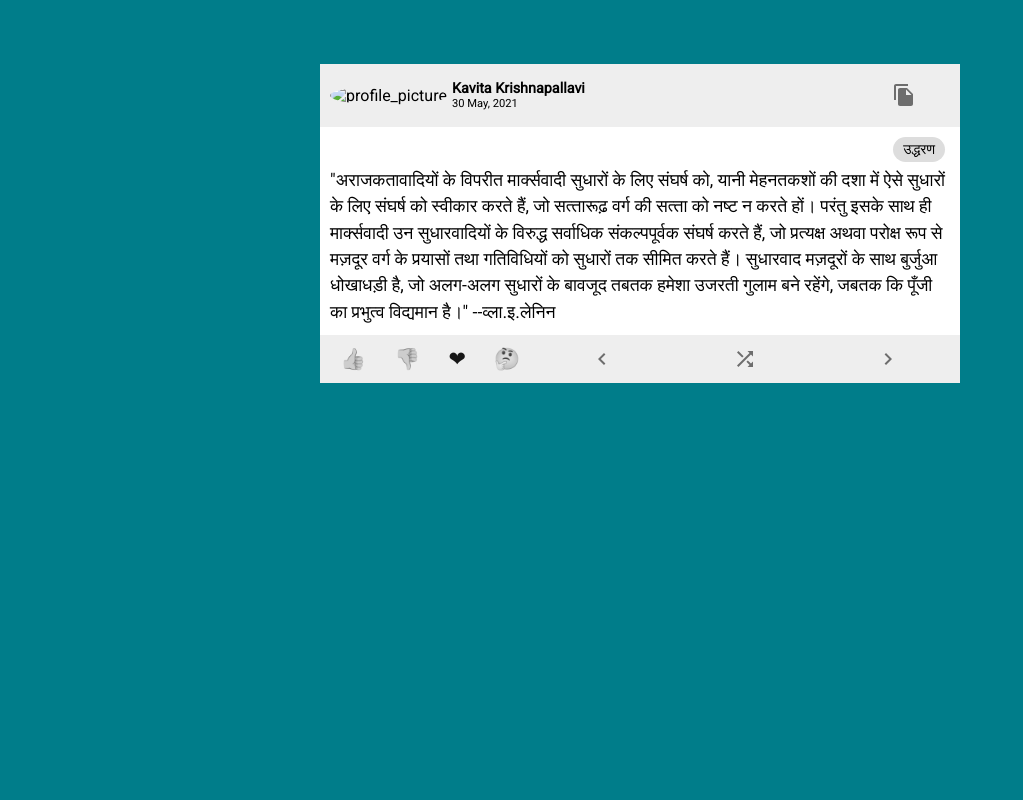
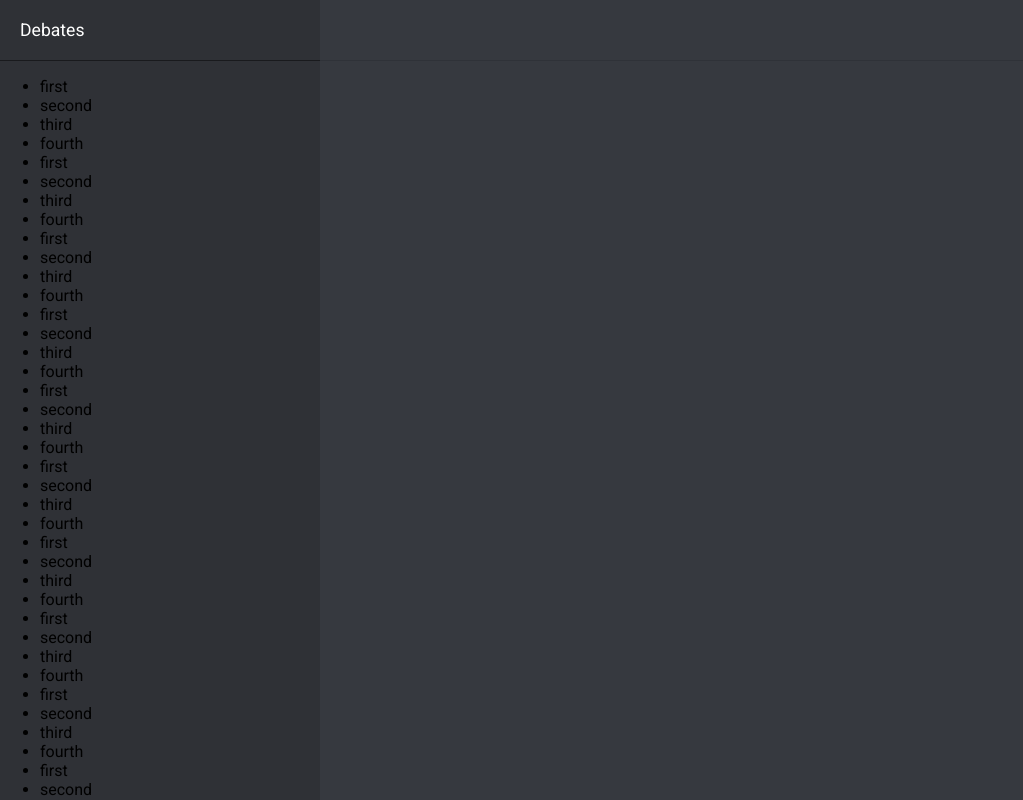
Before and after one commit to marxistleninist/kk, a React app: page /debate in a window 1280 px wide. Shown: the whole page, without its empty margins (0-1023 px from the left). Built offline with nearby package versions, Linux system fonts and the light colour scheme.

Commit message:
debate route

```diff
--- /dev/null
+++ b/src/Debate.js
@@ -0,0 +1,98 @@
+import React from 'react'
+import Container from './debate-style'
+
+const Debate = () => {
+      return (
+            <Container>
+                  <div className="debates">
+                        <div className="heading">
+                              <p className="title">Debates</p>
+
+                        </div>
+                        <div className="debates-list">
+                              <ul>
+
+                                    <li>first</li>
+                                    <li>second</li>
+                                    <li>third</li>
+                                    <li>fourth</li>
+
+                                    <li>first</li>
+                                    <li>second</li>
+                                    <li>third</li>
+                                    <li>fourth</li>
+                                    <li>first</li>
+                                    <li>second</li>
+                                    <li>third</li>
+                                    <li>fourth</li>
+                                    <li>first</li>
+                                    <li>second</li>
+                                    <li>third</li>
+                                    <li>fourth</li>
+
+                                    <li>first</li>
+                                    <li>second</li>
+                                    <li>third</li>
+                                    <li>fourth</li>
+                                    <li>first</li>
+                                    <li>second</li>
+                                    <li>third</li>
+                                    <li>fourth</li>
+                                    <li>first</li>
+                                    <li>second</li>
+                                    <li>third</li>
+                                    <li>fourth</li>
+
+                                    <li>first</li>
+                                    <li>second</li>
+                                    <li>third</li>
+                                    <li>fourth</li>
+                                    <li>first</li>
+                                    <li>second</li>
+                                    <li>third</li>
+                                    <li>fourth</li>
+                                    <li>first</li>
+                                    <li>second</li>
+                                    <li>third</li>
+                                    <li>fourth</li>
+                                    <li>first</li>
+                                    <li>second</li>
+                                    <li>third</li>
+                                    <li>fourth</li>
+                                    <li>first</li>
+                                    <li>second</li>
+                                    <li>third</li>
+                                    <li>fourth</li>
+                                    <li>first</li>
+                                    <li>second</li>
+                                    <li>third</li>
+                                    <li>fourth</li>
+                                    <li>first</li>
+                                    <li>second</li>
+                                    <li>third</li>
+                                    <li>fourth</li>
+                                    <li>first</li>
+                                    <li>second</li>
+                                    <li>third</li>
+                                    <li>fourth</li>
+                                    <li>first</li>
+                                    <li>second</li>
+                                    <li>third</li>
+                                    <li>fourth</li>
+                                    <li>first</li>
+                                    <li>second</li>
+                                    <li>third</li>
+                                    <li>fourth</li>
+                              </ul>
+                        </div>
+                  </div>
+                  <div className="debate">
+                        <div className="name">
+                        </div>
+                  </div>
+            </Container>
+      )
+}
+
+
+export default Debate
--- a/src/Post.js
+++ b/src/Post.js
@@ -62,6 +62,7 @@ function Post() {
   }
   const [copied, setCopied] = useState(true)
   return (
+    <div className="body">
       <div className="container">
         <div className="top_bar">
           <div className="profile_picture">
@@ -115,6 +116,7 @@ function Post() {
           </div>
         </div>
       </div>
+    </div>
   )
 }
 
--- /dev/null
+++ b/src/debate-style.js
@@ -0,0 +1,90 @@
+import React from "react";
+import styled from "styled-components";
+
+const Container = styled.div`
+      font-family: 'Roboto', sans-serif;
+      font-size: 16px;
+      margin: 0;
+      display: flex;
+
+      background-color: yellow;
+
+     .debates {
+      background: #2f3136;
+      height: 100vh;
+      display: flex;
+      flex-direction: column;
+
+
+      .heading{
+            color: white;
+            border-bottom: 1px solid rgb(4,4,5,0.5);
+            height: 60px;
+      }
+      .title {
+      margin: 20px 20px;
+      font-size: 1.1em;
+      }
+
+      .debates-list{
+      position: sticky;
+      overflow: scroll;
+      scrollbar-color: #2f3136 #2f3136;
+      scrollbar-width: 0;
+
+      }
+      .debates-list:hover{
+      scrollbar-color: #222 #2f3136 ;
+  scrollbar-width: thin;
+      }
+
+
+}
+
+.debate {
+      background: #36393f;
+      height: 100vh;
+      width: 100%;
+
+      .name{
+            border-bottom: 1px solid #2f3238;
+            height: 60px;
+      }
+}
+     @media screen and (max-width: 1440px) {
+      .debates{
+            width: 25%;
+
+      }
+      .debate{
+            width: 75%;
+      }
+
+      }
+      @media screen and (min-width: 1440px) {
+      .debates{
+            width: 20%;
+
+      }
+      .debate{
+            width: 80%;
+      }
+
+      }
+ @media screen and (max-width: 900px) {
+      .debates{
+            width: 100%;
+            display: none;
+
+      }
+      .debate{
+            width: 100vw;
+            display: block;
+      }
+
+      }
+
+
+`;
+
+export default Container
--- /dev/null
+++ b/src/history.js
@@ -0,0 +1,3 @@
+import {createBrowserHistory} from 'history';
+
+export default createBrowserHistory();
--- a/src/index.css
+++ b/src/index.css
@@ -2,8 +2,7 @@ html {
   background: #007d8a;
 }
 body {
-  margin: 0 25%;
-  background: white;
+  margin: 0;
 
 
 }
@@ -13,3 +12,16 @@ body {
 
   }
 }
+.debates-list::-webkit-scrollbar {
+    width: 5px;
+}
+
+.debates-list::-webkit-scrollbar-track {
+    -webkit-box-shadow: inset 0 0 2px rgba(0,0,0,0.3);
+    border-radius: 5px;
+}
+
+.debates-list::-webkit-scrollbar-thumb {
+    border-radius: 5px;
+    -webkit-box-shadow: inset 0 0 6px rgba(0,0,0,0.5);
+}
--- a/src/index.js
+++ b/src/index.js
@@ -1,12 +1,29 @@
 import React from 'react'
 import ReactDom from 'react-dom'
 import Post from './Post'
+import Debate from './Debate'
+import history from './history'
 import './index.css'
+
+import {
+  BrowserRouter as Router,
+  Switch,
+  Route,
+  Link,
+} from 'react-router-dom'
 
 const App = () => {
   return (
     <>
-      <Post />
+      <Router history={history}
+
+onUpdate={() => window.scrollTo(0, 0)}
+      >
+        <Switch>
+          <Route exact path="/debate" component={Debate}></Route>
+          <Route exact path="/" component={Post}></Route>
+        </Switch>
+      </Router>
     </>
   )
 }
--- a/src/post.css
+++ b/src/post.css
@@ -1,11 +1,13 @@
+
 @import url('https://fonts.googleapis.com/css2?family=Noto+Sans+JP&family=Roboto&display=swap');
 .container {
-  margin: 10% 0;
+  margin: 10% 25%;
   display: flex;
   flex-direction: column;
   font-family: 'Roboto', sans-serif;
   font-size: 16px;
   overflow: auto;
+  background: white;
 }
 
 .top_bar {
```
Also changed, not shown: package.json (+7 -1 lines), 1 other file. Lines whose indentation alone changed are shown as unchanged.
